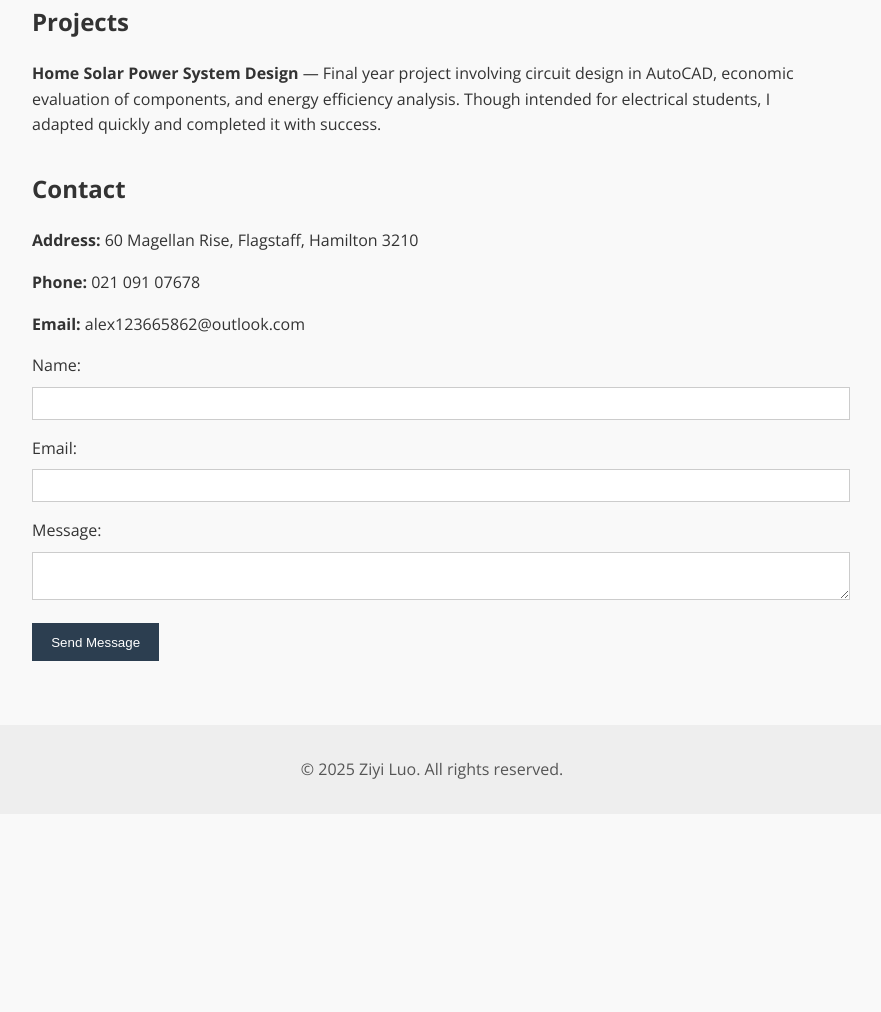
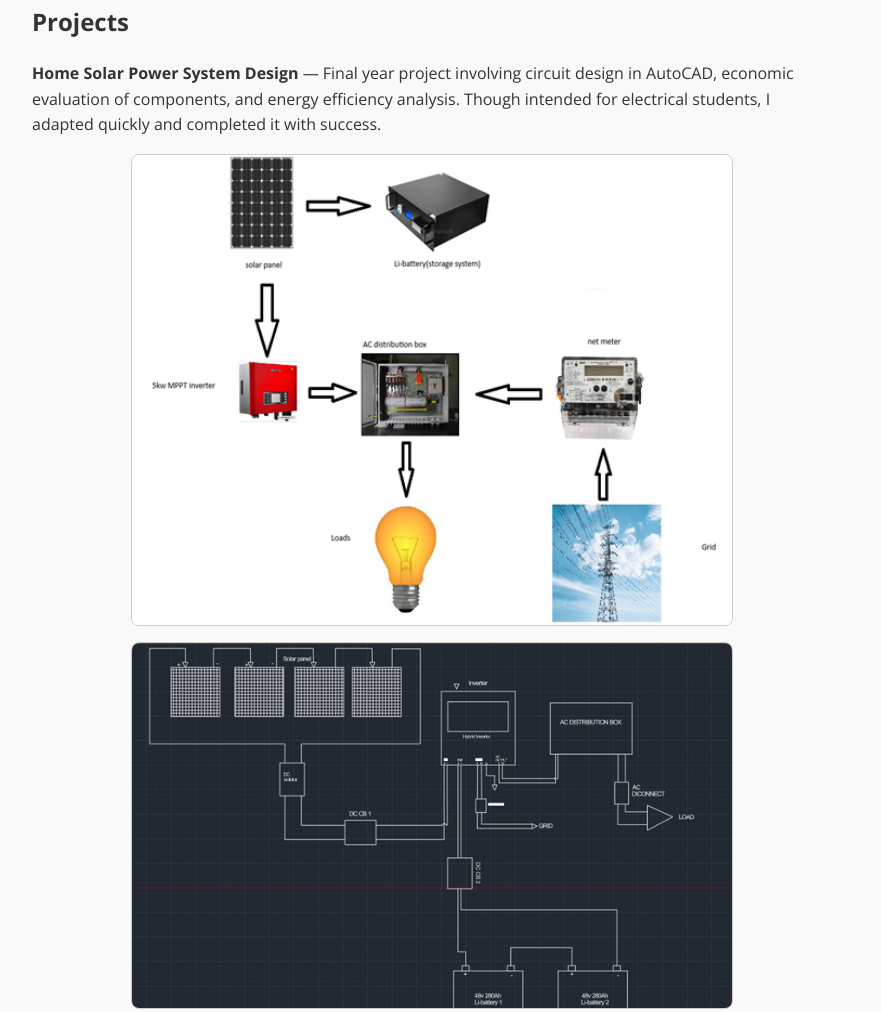
Before and after one commit to AlexLuo020718/Alex-Luo.github.io, a plain HTML site: page index.html in a window 1280 px wide. Shown: the part 977-1989 px from the top of the page, without its empty margins (208-1089 px from the left). Before the commit the page ends 1791 px from the top, so only its background shows below. Drawn offline with nearby package versions, Linux system fonts and the light colour scheme.

Commit message:
Add files via upload

```diff
--- a/index.html
+++ b/index.html
@@ -53,6 +53,8 @@
     <section id="projects">
       <h2>Projects</h2>
       <p><strong>Home Solar Power System Design</strong> — Final year project involving circuit design in AutoCAD, economic evaluation of components, and energy efficiency analysis. Though intended for electrical students, I adapted quickly and completed it with success.</p>
+      <img src="images/solar_diagram_1.png" alt="Solar System Diagram 1" class="project-img" />
+      <img src="images/solar_diagram_2.png" alt="Solar System Diagram 2" class="project-img" />
     </section>
 
     <section id="contact">
--- a/style.css
+++ b/style.css
@@ -1,3 +1,4 @@
+
 body {
   font-family: 'Open Sans', sans-serif;
   margin: 0;
@@ -63,3 +64,11 @@ footer {
   background-color: #eee;
   color: #555;
 }
+.project-img {
+  width: 100%;
+  max-width: 600px;
+  display: block;
+  margin: 1rem auto;
+  border: 1px solid #ccc;
+  border-radius: 8px;
+}
```
Also changed, not shown: images/solar_diagram_1.png (added), images/solar_diagram_2.png (added).
